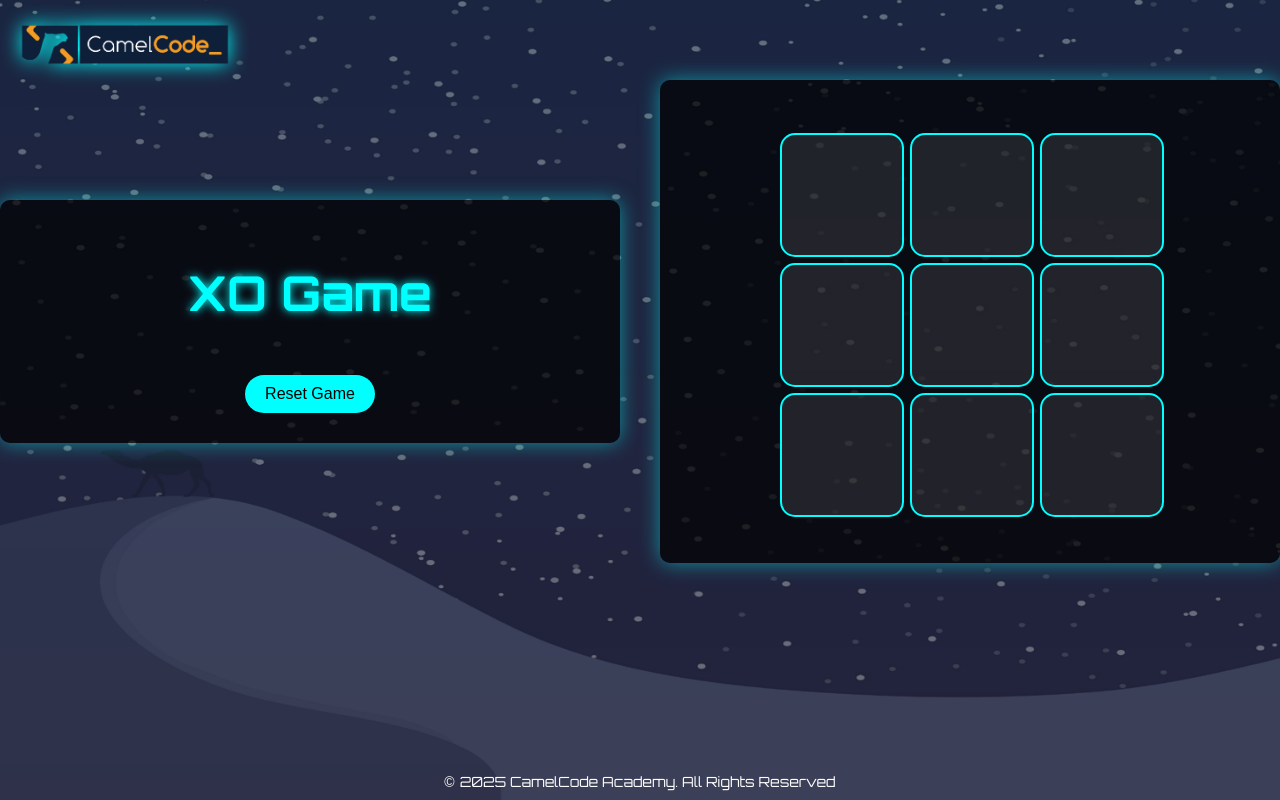
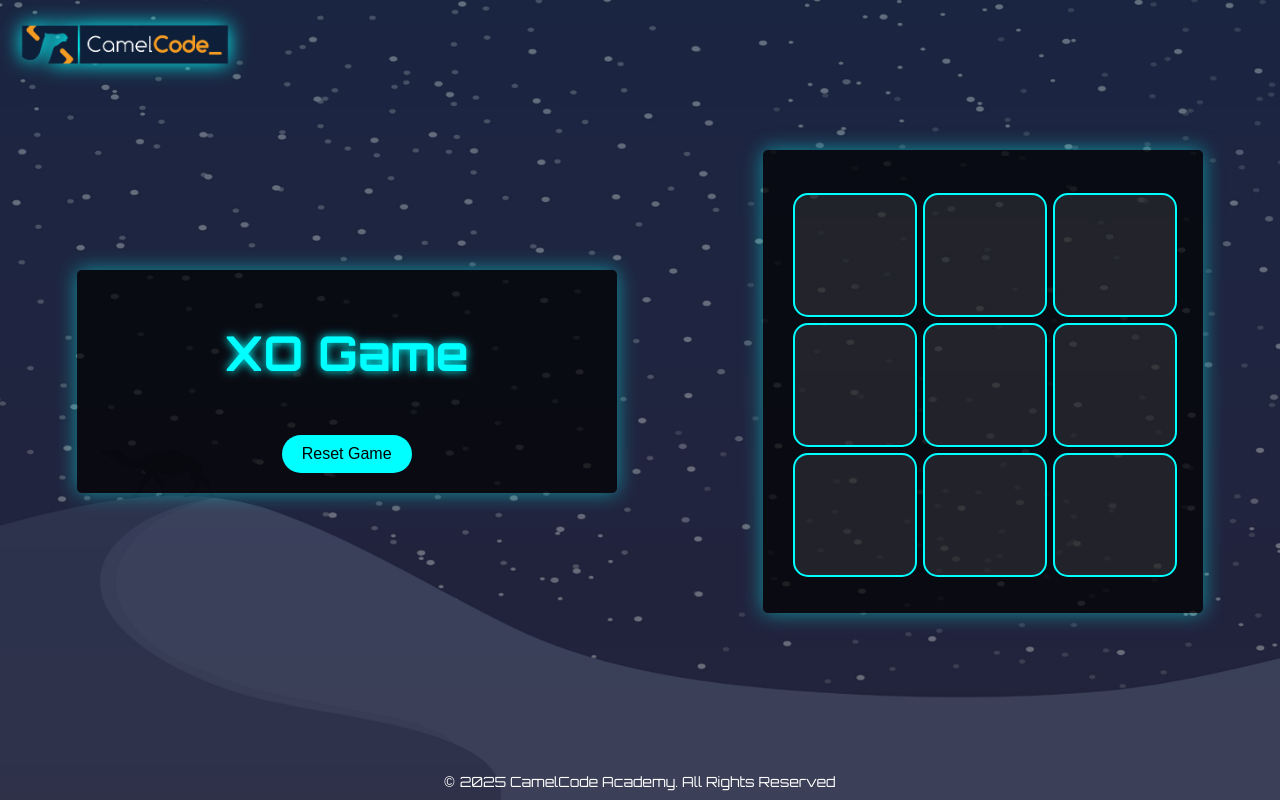
Before and after one commit to Falsadi/XO-Game, a plain HTML site: page home.html in a window 1280 px wide. Drawn offline with Linux system fonts and the light colour scheme.

Commit message:
modify home page

```diff
--- a/styles/home-styles.css
+++ b/styles/home-styles.css
@@ -1,7 +1,7 @@
 
 body {
     display: flex;
-    justify-content: center;
+    justify-content: space-evenly;
     align-items: center;
     flex-direction: column;
 }
@@ -127,24 +127,31 @@ body {
     display: flex;
     flex-direction: row;
     align-items: center;
+    justify-content: space-evenly;
     gap: 40px;
     padding: 40px 0;
+    margin-top: 5rem;
     width: 100%;
 }
 
 
-/* Containers */
-.container, .container2 {
-    background: rgba(0, 0, 0, 0.7);
-    padding: 30px 20px;
-    margin: 40px auto;
-    border-radius: 10px;
-    box-shadow: 0 0 20px rgba(0, 255, 255, 0.5);
-    max-width: 600px;
-    width: 90%;
+.container {
+    background: rgba(0, 0, 0, 0.7); /* Semi-transparent background */
+    padding: 20px;
+    margin: 30px;
+    border-radius: 5px;
+    box-shadow: 0 0 20px rgba(0, 255, 255, 0.5); /* Neon blue shadow */
+    width: 100%;
+    max-width: 400px;
 }
 
-
 .container2 {
-    height: auto;
+    background: rgba(0, 0, 0, 0.7); /* Semi-transparent background */
+    padding: 20px;
+    margin: 30px;
+    border-radius: 5px;
+    box-shadow: 0 0 20px rgba(0, 255, 255, 0.5); /* Neon blue shadow */
+    width: 90%;
+    max-width: 500px;
+    height: 90%;
 }
```
